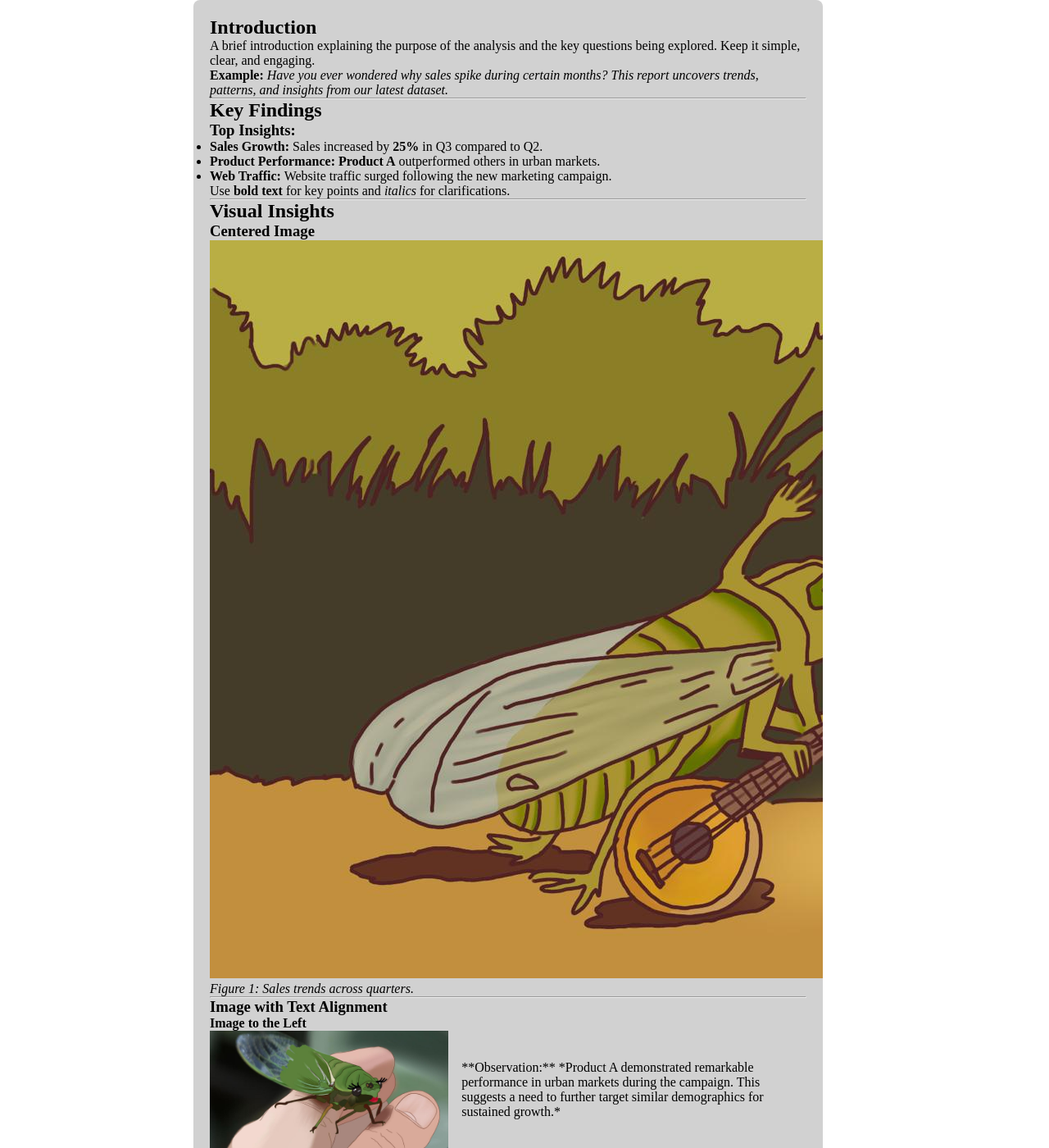
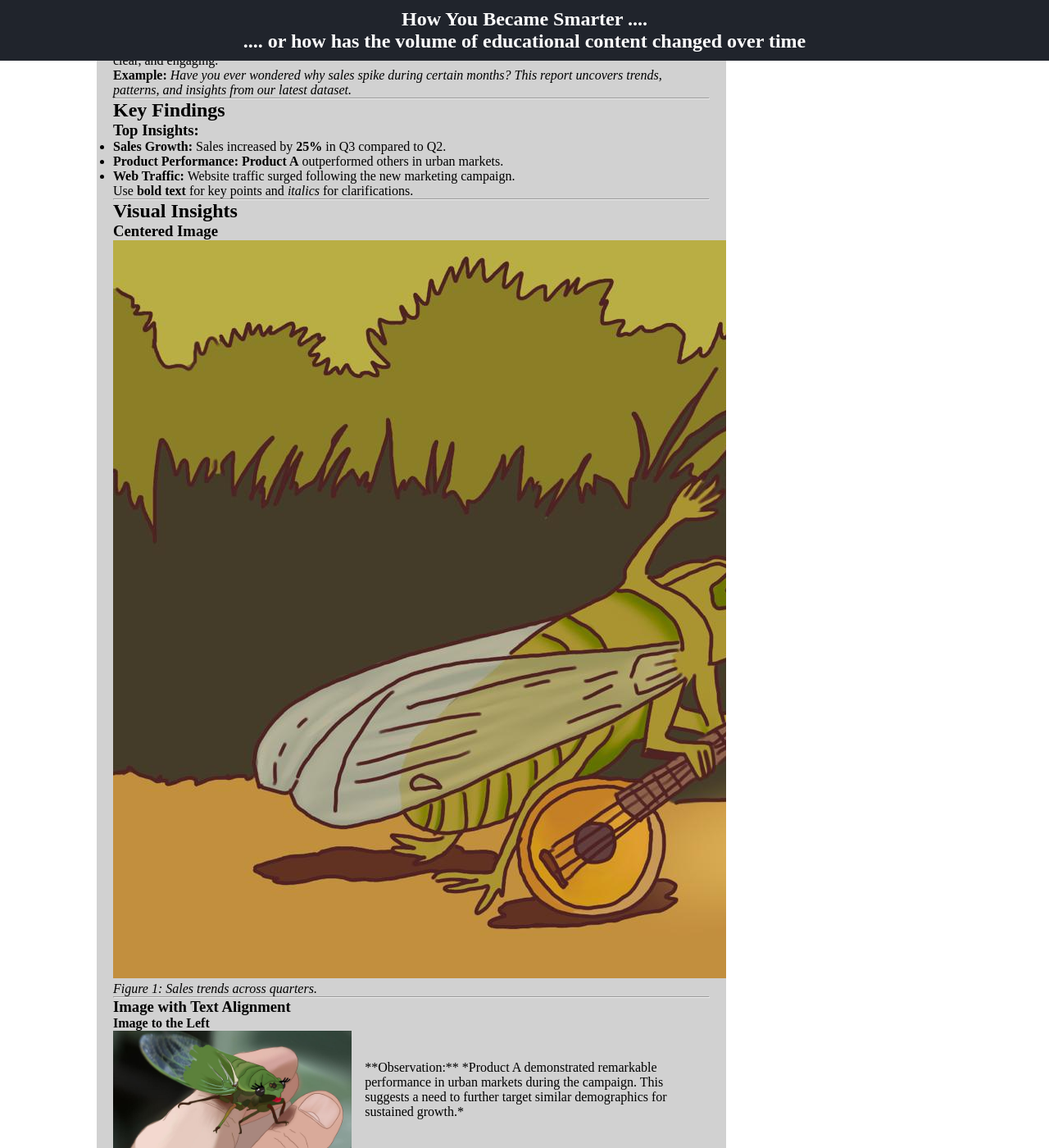
Before and after one commit to FredPili/ADAWebsite, a Jekyll site: the page built from template.md, in a window 1280 px wide and 1400 px high. Shown: the whole window at 82% size. Built offline with Jekyll 4.4.1, drawn with Linux system fonts in a browser that asks for light colours.

Commit message:
update css

```diff
--- a/assets/css/styles.css
+++ b/assets/css/styles.css
@@ -37,3 +37,28 @@ background-color: #ffffff; /* Background for visibility */
     box-sizing: border-box; /* Include padding in width calculations */
     height: auto; /* Adjusts to content size */
 }
+
+/* Banner at the top */
+nav.sticky-banner {
+    position: fixed;
+    top: 0;
+    left: 0;
+    width: 100%; /* Full width of the screen */
+    background-color: #20242c; /* Dark background */
+    color: #ffffff; /* White text */
+    padding: 10px 20px;
+    z-index: 1000;
+}
+
+nav.sticky-banner h1,
+nav.sticky-banner h2 {
+  margin: 0;
+  text-align: center;
+}
+
+.banner-content {
+    display: flex;
+    flex-direction: column;
+    align-items: center;
+    justify-content: center;
+}
```
